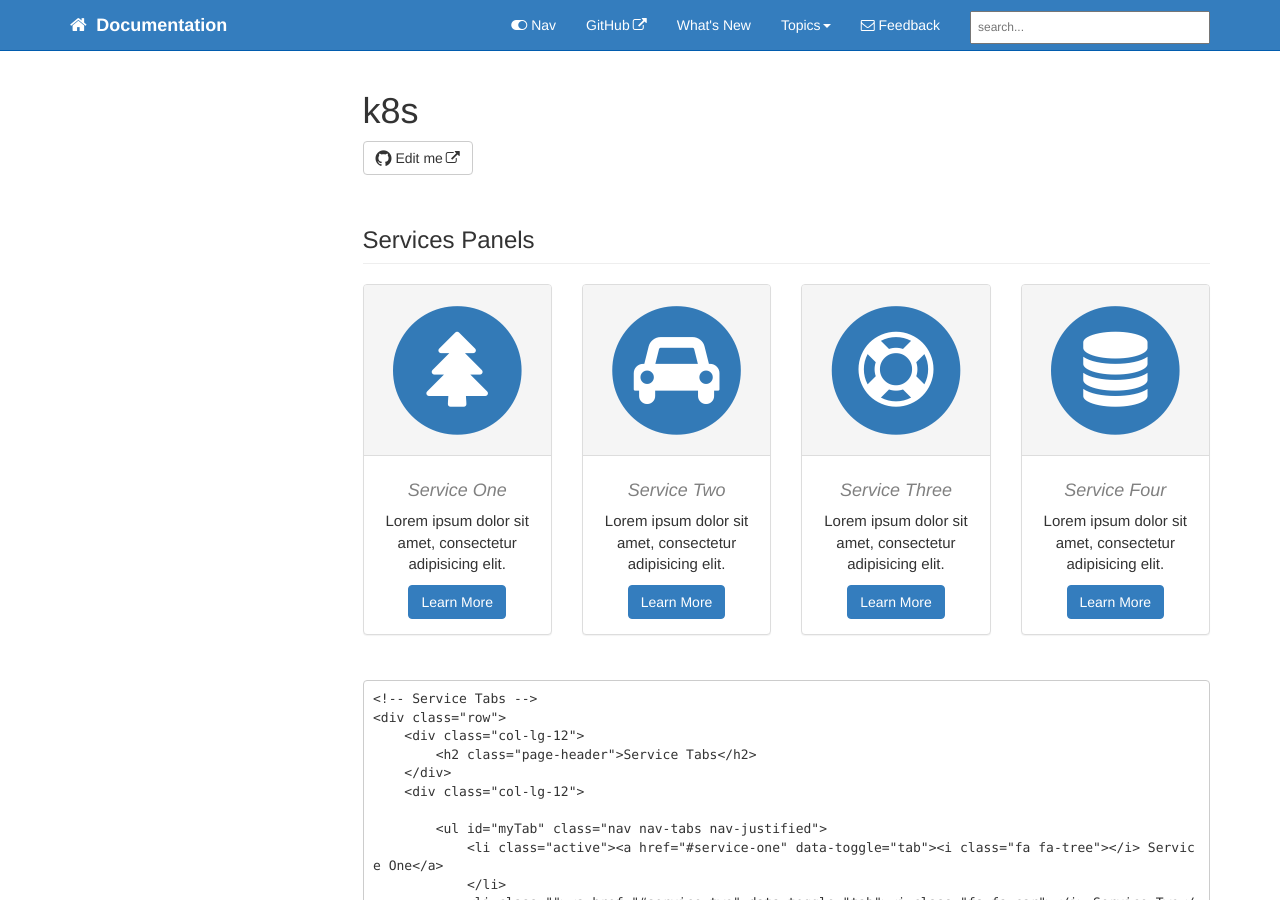
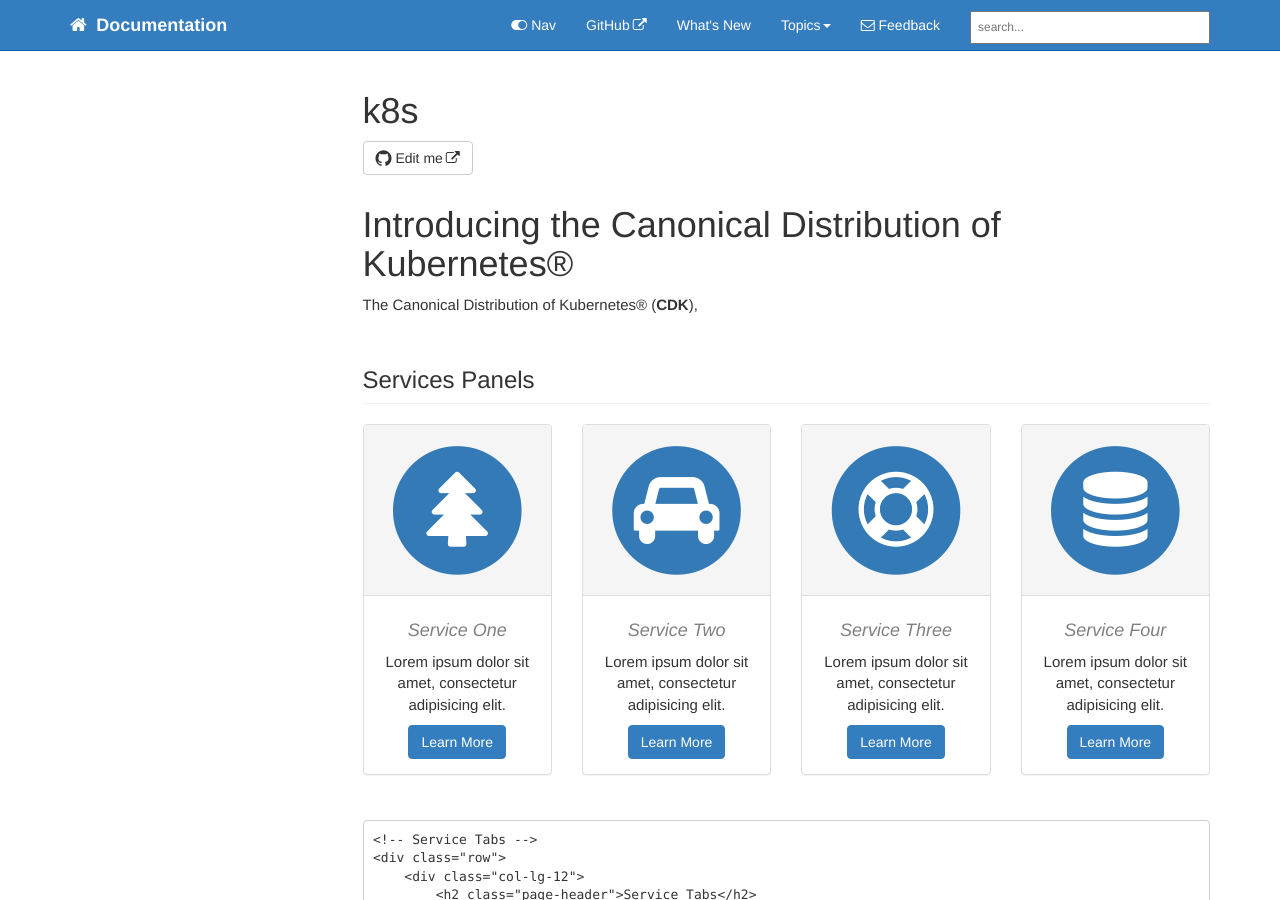
Before and after one commit to evilnick/testpage, a Jekyll site: the page built from pages/k8s/main.md, in a window 1280 px wide and 900 px high. Built offline with Jekyll 4.4.1, drawn with Linux system fonts in a browser that asks for light colours; nearby versions of some CDN libraries; comment, search, counter and statistics services are not loaded.

Commit message:
Update main.md

```diff
--- a/pages/k8s/main.md
+++ b/pages/k8s/main.md
@@ -6,6 +6,12 @@ toc: false
 permalink: main.html
 folder: k8s
 ---
+
+# Introducing the Canonical Distribution of Kubernetes&reg;
+
+The Canonical Distribution of Kubernetes&reg; (**CDK**),
+
+
 <div class="row">
         <div class="col-lg-12">
             <h2 class="page-header">Services Panels</h2>
```
